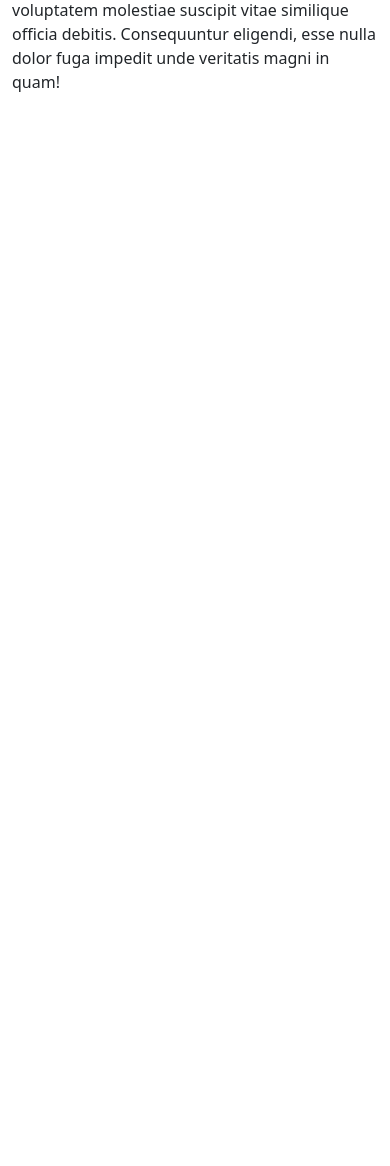
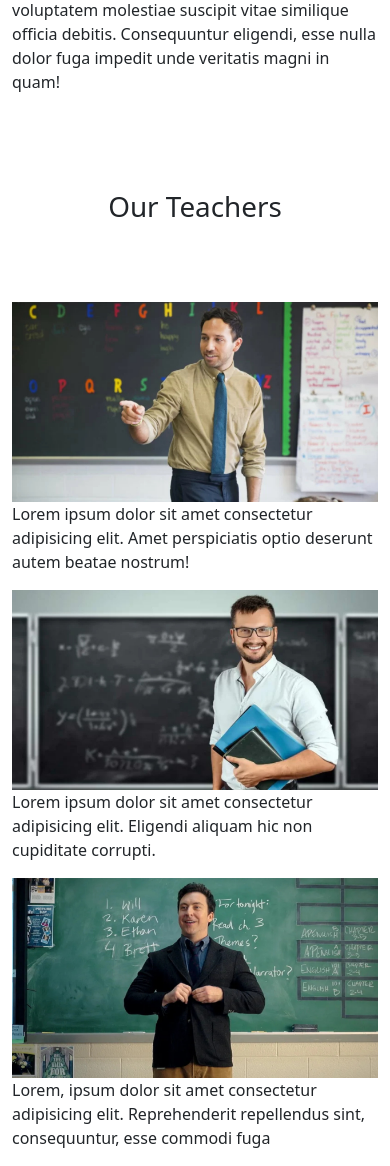
Before and after one commit to HShan99/Student_Management_System-PHP, a PHP site: page / in a window 390 px wide; the page is wider, and only the part inside the window is pictured. Shown: the part 1221-2387 px from the top of that part. Before the commit the page ends 1313 px from the top of that part, so only its background shows below. Run offline with PHP 8.4, Linux system fonts and the light colour scheme.

Commit message:
create teacher section

```diff
--- a/index.php
+++ b/index.php
@@ -44,6 +44,32 @@
         </div>
     </div>
 
+    <center>
+        <h1>Our Teachers</h1>
+    </center>
+
+    <div class="container">
+        <div class="row">
+            <div class="col-md-4">
+                <img class="teacher" src="images/teacher1.png" alt="image">
+                <p>Lorem ipsum dolor sit amet consectetur adipisicing elit. Amet perspiciatis optio deserunt autem
+                    beatae nostrum!</p>
+            </div>
+            <div class="col-md-4">
+                <img class="teacher" src="images/teacher2.png" alt="image">
+                <p>Lorem ipsum dolor sit amet consectetur adipisicing elit. Eligendi aliquam hic non cupiditate
+                    corrupti.</p>
+            </div>
+            <div class="col-md-4">
+                <img class="teacher" src="images/teacher3.png" alt="image">
+                <p>Lorem, ipsum dolor sit amet consectetur adipisicing elit. Reprehenderit repellendus
+                    sint,
+                    consequuntur, esse commodi fuga</p>
+            </div>
+        </div>
+
+    </div>
+
 
 
 
--- a/style.css
+++ b/style.css
@@ -59,3 +59,10 @@ ul li a {
 .container {
   padding-top: 70px;
 }
+.teacher {
+  width: 100%;
+  height: 200px;
+}
+center {
+  padding-top: 80px;
+}
```
Also changed, not shown: images/teacher1.png (added), images/teacher2.png (added), images/teacher3.png (added).
